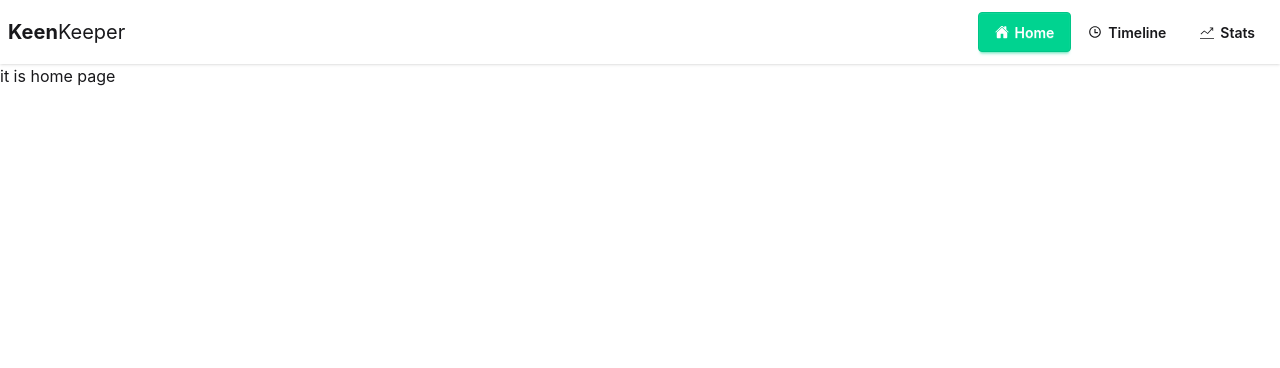
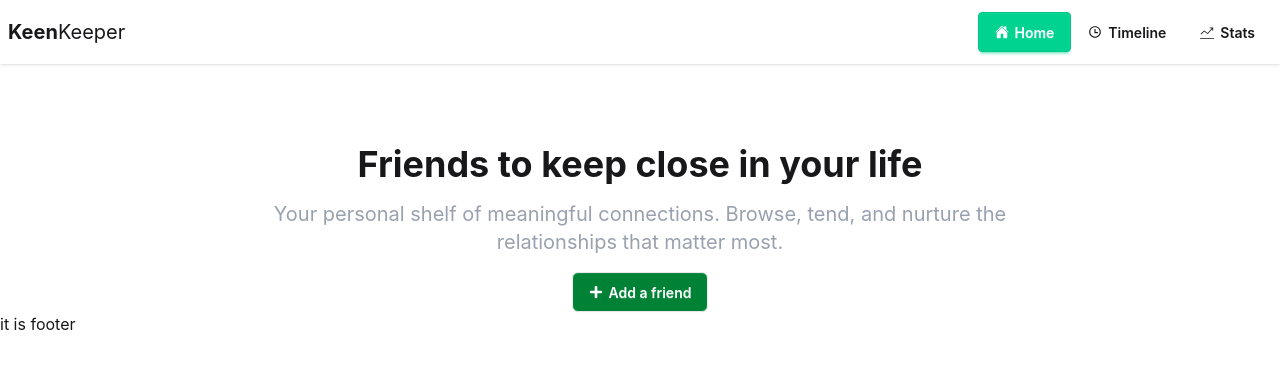
Before and after one commit to Kazi-Tafhimul/KeenKeeper, a React (Vite) app: page / in a window 1280 px wide. Shown: the top 368 px of the page. Built offline with nearby package versions, Linux system fonts and the light colour scheme.

Commit message:
home page section design half done

```diff
--- /dev/null
+++ b/src/components/footer/Footer.jsx
@@ -0,0 +1,11 @@
+import React from 'react';
+
+const Footer = () => {
+    return (
+        <div>
+            it is footer
+        </div>
+    );
+};
+
+export default Footer;
--- a/src/layout/MainLayout.jsx
+++ b/src/layout/MainLayout.jsx
@@ -1,12 +1,14 @@
 import React from 'react';
 import Navbar from '../components/navbar/Navbar';
 import { Outlet } from 'react-router';
+import Footer from '../components/footer/Footer';
 
 const MainLayout = () => {
     return (
         <div>
             <Navbar></Navbar>
             <Outlet></Outlet>
+            <Footer></Footer>
         </div>
     );
 };
--- a/src/pages/HomePage.jsx
+++ b/src/pages/HomePage.jsx
@@ -1,9 +1,15 @@
 import React from 'react';
+import { FaPlus } from 'react-icons/fa';
 
 const HomePage = () => {
     return (
         <div>
-            <h2>it is home page</h2>
+            <div className='flex flex-col justify-center items-center mt-20'>
+                <h2 className='font-bold text-4xl'>Friends to keep close in your life</h2>
+                <p className='text-center font-normal text-xl text-gray-400 mt-4'>Your personal shelf of meaningful connections. Browse, tend, and nurture the <br />
+relationships that matter most.</p>
+               <button className='btn bg-green-700 text-white mt-4 border rounded-md hover:bg-green-500'><FaPlus/>Add a friend</button>
+            </div>
 
         </div>
     );
```
